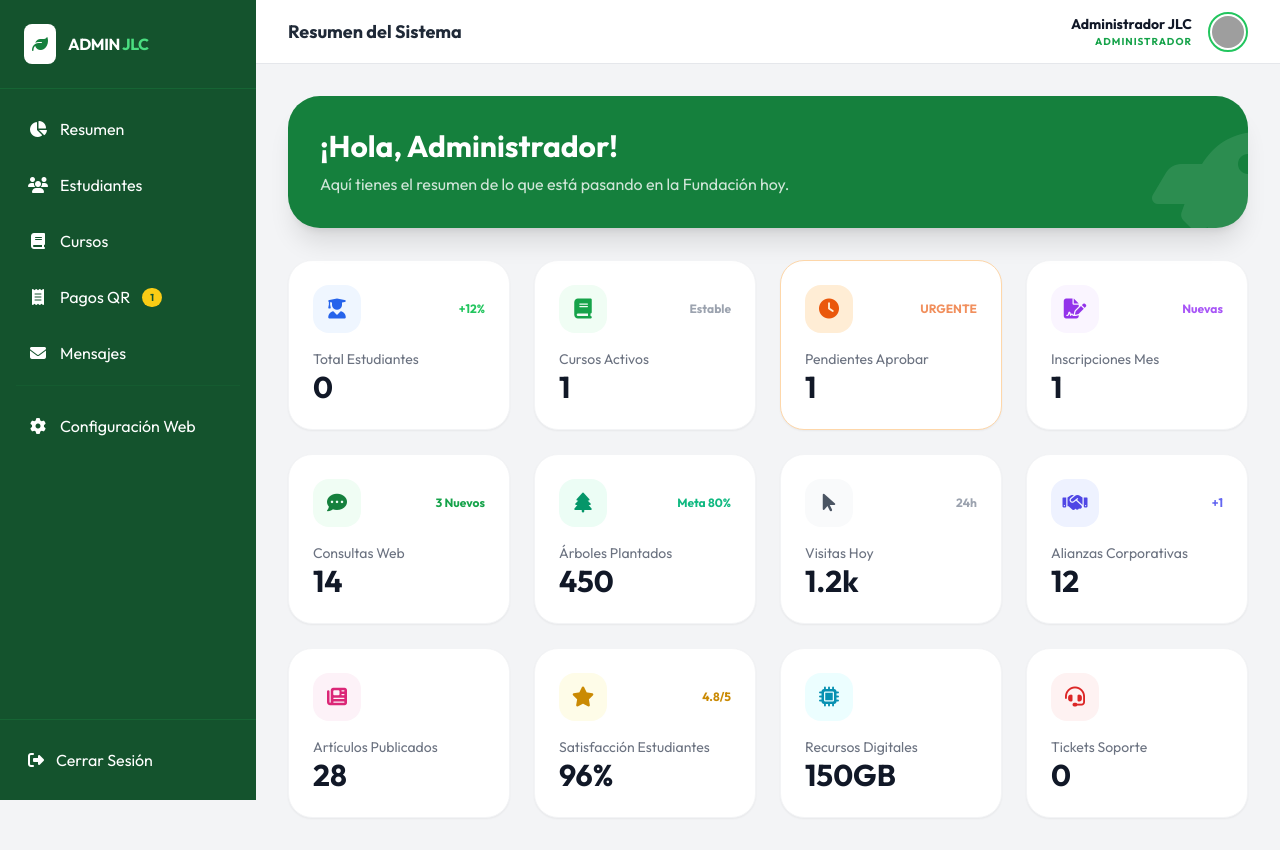
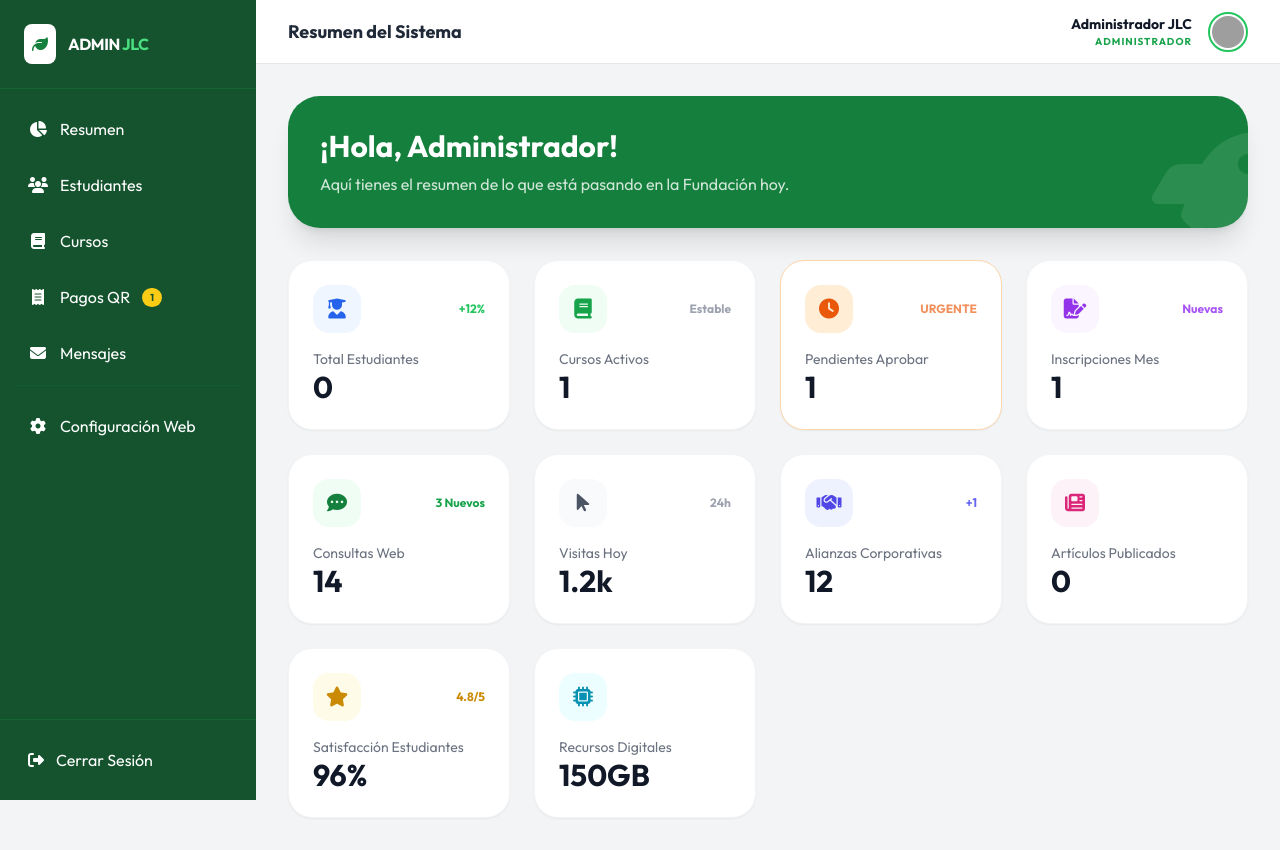
Before and after one commit to yermancondelosada-ship-it/fundacion-jlc, a PHP site: page /Tutorial/admin/index.php in a window 1280 px wide. Run offline with PHP 8.4, Linux system fonts and the light colour scheme; a user stored in the database is signed in; data comes from the database, SQL or seed files in the repository; tables that the repository leaves empty or names only in its code hold one stand-in row (values such as "Sample post"); some libraries are stand-ins or nearby versions; grey boxes are pictures that could not be loaded.

Commit message:
Update dashboard to show real article count and remove unused cards

```diff
--- a/admin/dashboard.php
+++ b/admin/dashboard.php
@@ -11,8 +11,9 @@ try {
     $total_cursos = $db->query("SELECT COUNT(*) as total FROM cursos WHERE estado = 'activo'")->fetch()->total;
     $pendientes_pago = $db->query("SELECT COUNT(*) as total FROM inscripciones WHERE estado = 'pendiente'")->fetch()->total;
     $pagos_aprobados = $db->query("SELECT COUNT(*) as total FROM inscripciones WHERE estado = 'aprobado'")->fetch()->total;
+    $total_articulos = $db->query("SELECT COUNT(*) as total FROM blog_posts WHERE estado = 'publicado'")->fetch()->total;
 } catch (Exception $e) {
-    $total_estudiantes = 0; $total_cursos = 0; $pendientes_pago = 0; $pagos_aprobados = 0;
+    $total_estudiantes = 0; $total_cursos = 0; $pendientes_pago = 0; $pagos_aprobados = 0; $total_articulos = 0;
 }
 ?>
 
@@ -88,18 +89,6 @@ try {
         <h3 class="text-3xl font-bold text-gray-900">14</h3>
     </div>
 
-    <!-- 6. Impacto Ambiental -->
-    <div class="bg-white p-6 rounded-3xl shadow-sm border border-gray-100 hover:shadow-lg transition-shadow">
-        <div class="flex items-center justify-between mb-4">
-            <div class="w-12 h-12 bg-emerald-50 text-emerald-600 rounded-2xl flex items-center justify-center text-xl">
-                <i class="fas fa-tree"></i>
-            </div>
-            <span class="text-xs font-bold text-emerald-500">Meta 80%</span>
-        </div>
-        <p class="text-gray-500 text-sm font-medium">Árboles Plantados</p>
-        <h3 class="text-3xl font-bold text-gray-900">450</h3>
-    </div>
-
     <!-- 7. Visitas al Sitio -->
     <div class="bg-white p-6 rounded-3xl shadow-sm border border-gray-100 hover:shadow-lg transition-shadow">
         <div class="flex items-center justify-between mb-4">
@@ -132,7 +121,7 @@ try {
             </div>
         </div>
         <p class="text-gray-500 text-sm font-medium">Artículos Publicados</p>
-        <h3 class="text-3xl font-bold text-gray-900">28</h3>
+        <h3 class="text-3xl font-bold text-gray-900"><?php echo $total_articulos; ?></h3>
     </div>
 
     <!-- 10. Satisfacción -->
@@ -158,16 +147,6 @@ try {
         <h3 class="text-3xl font-bold text-gray-900">150GB</h3>
     </div>
 
-    <!-- 12. Soporte Técnico -->
-    <div class="bg-white p-6 rounded-3xl shadow-sm border border-gray-100 hover:shadow-lg transition-shadow">
-        <div class="flex items-center justify-between mb-4">
-            <div class="w-12 h-12 bg-red-50 text-red-600 rounded-2xl flex items-center justify-center text-xl">
-                <i class="fas fa-headset"></i>
-            </div>
-        </div>
-        <p class="text-gray-500 text-sm font-medium">Tickets Soporte</p>
-        <h3 class="text-3xl font-bold text-gray-900">0</h3>
-    </div>
 
 </div>
 
```
